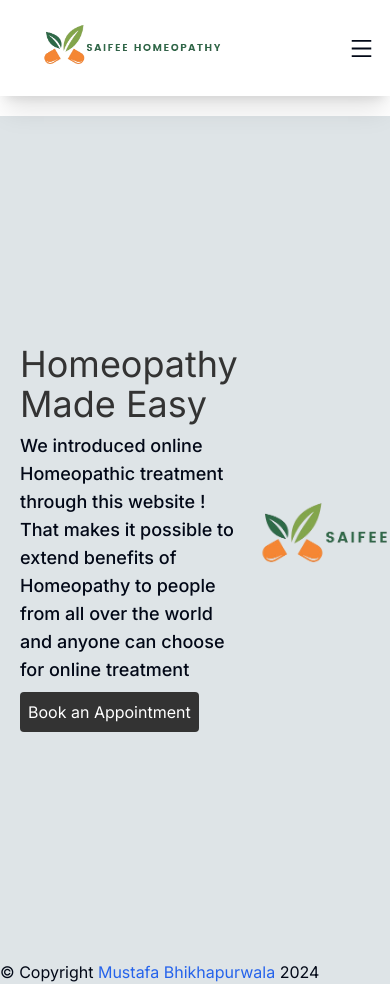
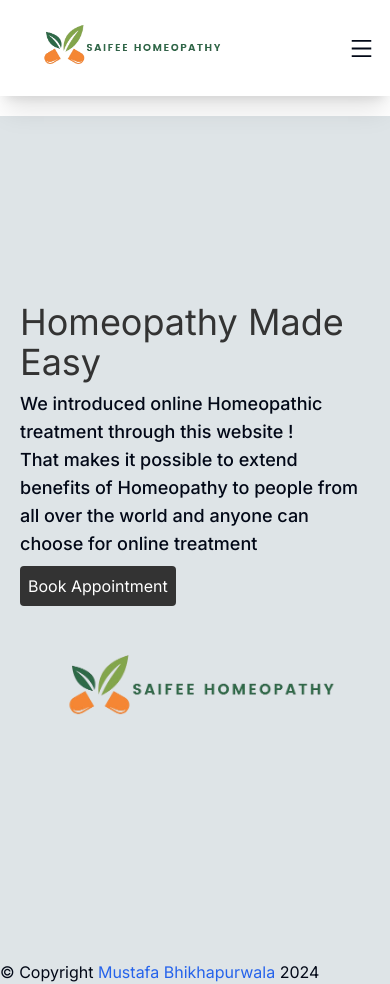
Before and after one commit to B-Mustafa/drshujauddin, a Next.js app: page / in a window 390 px wide. Built offline with nearby package versions, Linux system fonts and the light colour scheme.

Commit message:
fix: fixed edit form with issue of no scroll

```diff
--- a/app/admin/patient/page.tsx
+++ b/app/admin/patient/page.tsx
@@ -202,7 +202,7 @@ function Patients() {
           )}
           {editIndex !== -1 && (
             <div className="fixed top-0 left-0 w-full h-full bg-gray-800 bg-opacity-75 flex justify-center items-center">
-              <div className="bg-white p-4 rounded-lg">
+              <div className="bg-white p-4 rounded-lg max-w-lg max-h-full overflow-auto">
                 {/* Edit form fields */}
                 <h2 className="text-xl font-bold mb-2">Edit Patient</h2>
                 <label className="block mb-2">
--- a/app/globals.css
+++ b/app/globals.css
@@ -70,6 +70,13 @@
   }
 }
 
+::-webkit-scrollbar{
+  width: 30px;
+  border-radius: 10px;
+  color: #DEE4E7;
+}
+
+
 @layer base {
   * {
     @apply border-border;
@@ -78,3 +85,31 @@
     @apply bg-background text-foreground;
   }
 }
+
+@media screen and (max-width: 900px) {
+  .hero-content-container {
+    flex-direction: column;
+    align-items: center;
+  }
+  img.z-10{
+    margin-top: 20px;
+  }
+}
+
+@media screen and (max-width: 420px) {
+  img.z-10 {
+    width: 180px;
+    height: 250px;
+  }
+
+}
+
+@media (max-width:600px){
+  .container2{
+    display: flex;
+    flex-direction: column;
+  }
+  .copyright{
+    padding-left: 10px;
+  }
+}
--- a/app/page.tsx
+++ b/app/page.tsx
@@ -29,8 +29,8 @@ export default function Home() {
     <>
       <Navbar isAdminRoute={false} />
 
-      <section className="flex flex-col items-center  justify-center mt-5 bg-[#DEE4E7] w-full overflow-hidden h-screen">
-        <div className="  flex items-center justify-between max-w-7xl py-5  px-5">
+      <section className="hero-container flex  items-center  justify-center mt-5 bg-[#DEE4E7] w-full overflow-hidden h-screen">
+        <div className="hero-content-container flex items-center justify-between max-w-7xl w-full  py-5  px-5">
           <div className="hero-content">
             <div className="text text-left">
               <h1 className="text-4xl text-[#333]  "> Homeopathy Made Easy </h1>
@@ -52,7 +52,7 @@ export default function Home() {
                   onClick={openModal}
                   className="btn-main bg-[#333] text-white px-2 py-2 rounded text-center cursor-pointer hover:bg-[#222]"
                 >
-                  Book an Appointment
+                  Book Appointment
                 </button>
                 <AppointmentModal
                   isOpen={isModalOpen}
--- a/components/ConsultingForm.tsx
+++ b/components/ConsultingForm.tsx
@@ -65,7 +65,7 @@ const ConsultingForm = () => {
   };
 
   return (
-    <form onSubmit={handleSubmit} className="bg-white shadow-md rounded px-8 pt-6 pb-8 mb-4">
+    <form onSubmit={handleSubmit} className="bg-white shadow-md rounded px-8 pt-6 pb-8 mb-4 overflow-x-auto">
       <div className="mb-4">
         <input
           name="firstName"
```
